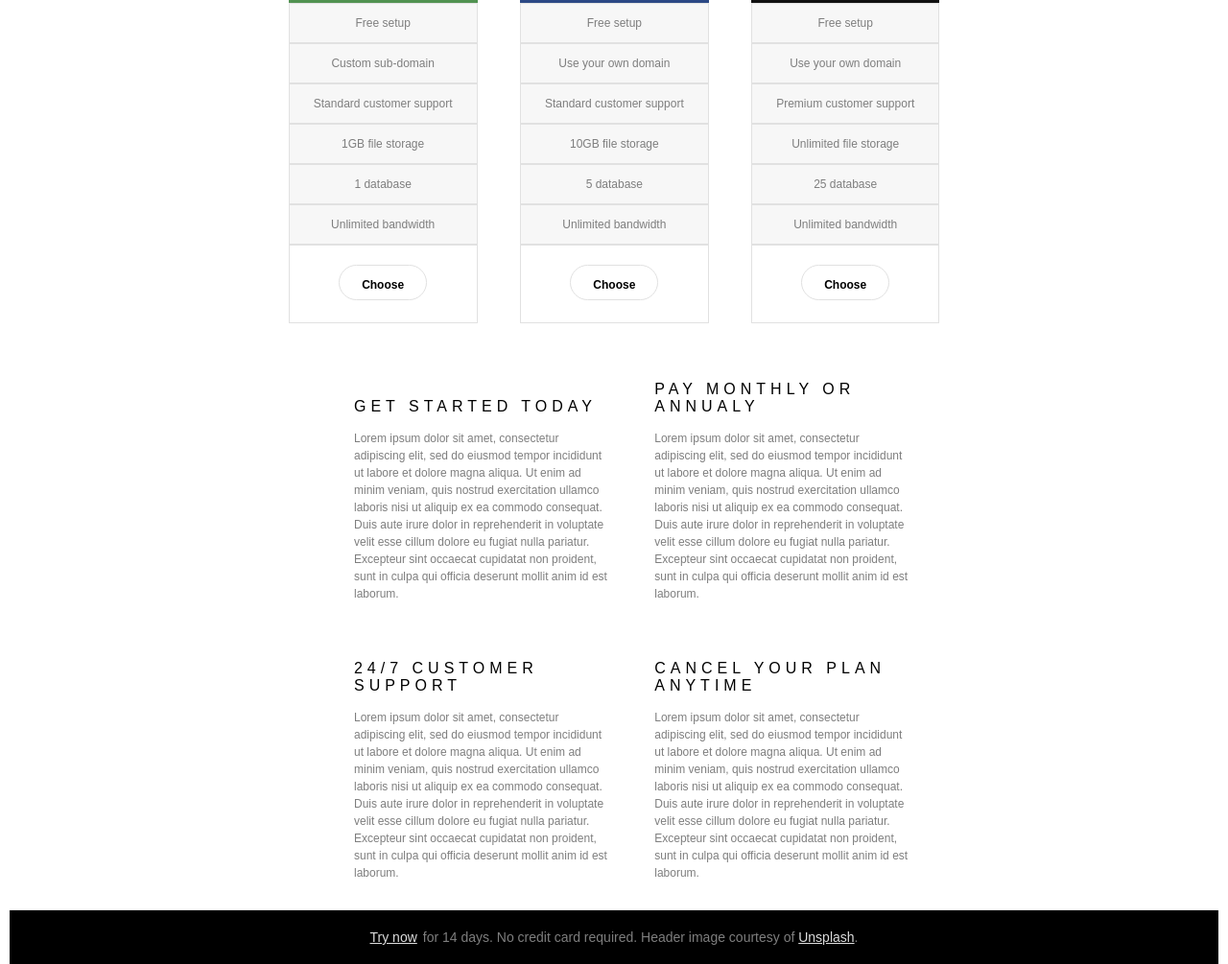
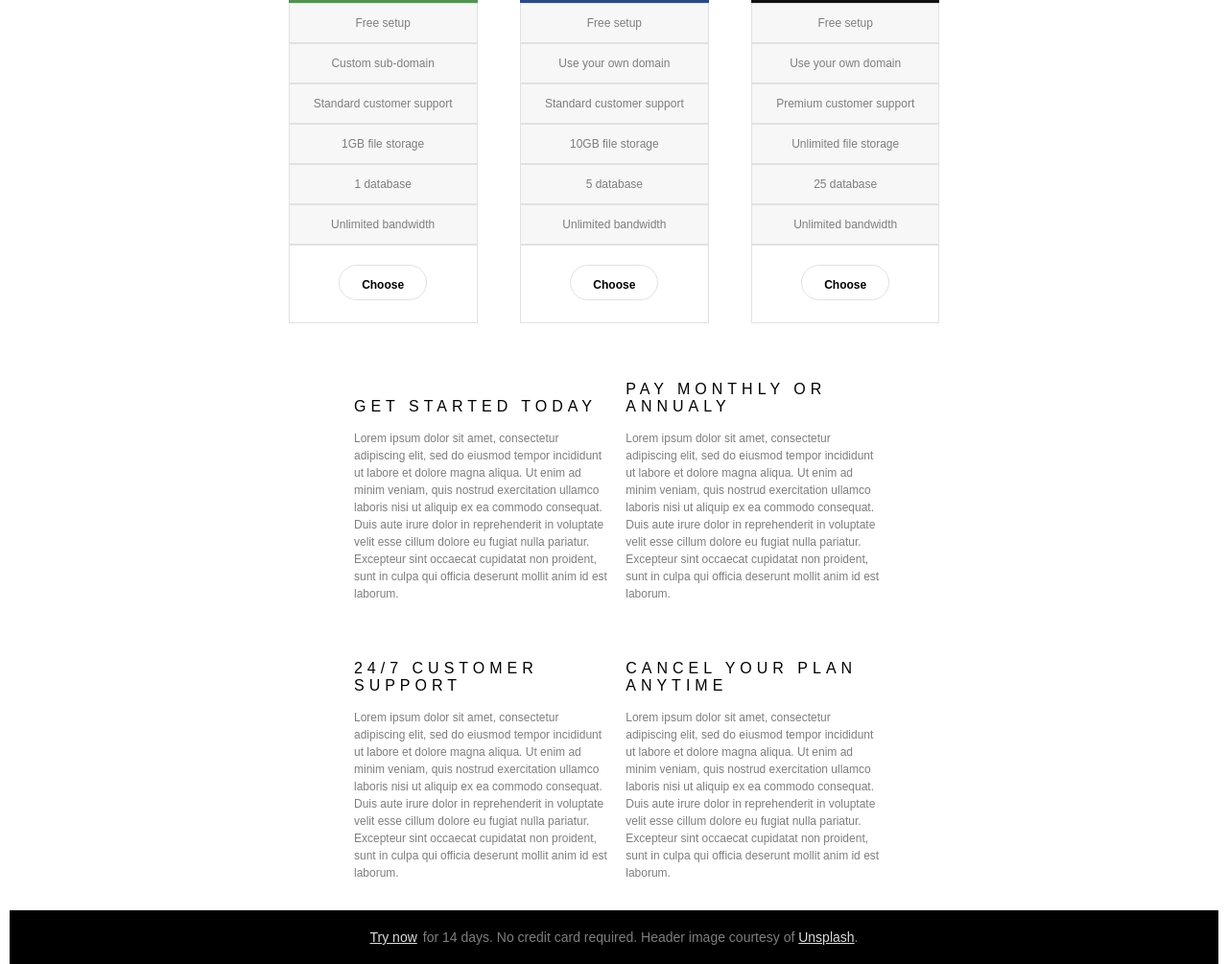
Before and after one commit to BenHand/responsive_site, a plain HTML site: page dist/index.html in a window 1280 px wide. Shown: the part 740-1745 px from the top of the page at 96% size. Drawn offline with nearby package versions, Linux system fonts and the light colour scheme; files that its build step writes are made by us from their sources.

Commit message:
breakpoint 4 done, text still changes.

```diff
--- a/dist/css/style.css
+++ b/dist/css/style.css
@@ -199,12 +199,16 @@ footer a {
     text-align: center;
     margin-left: 20%;
     margin-right: 20%; }
-  .paragraph-a, .paragraph {
+  .paragraph-a {
     font-size: 14px;
     text-align: left;
     margin-bottom: 0px;
     margin-top: 60px;
-    margin-right: 0px; }
+    margin-right: 0px;
+    margin-left: 10px; }
+  .paragraph {
+    margin-right: 0px;
+    margin-left: 10px; }
   .paragraph-head {
     font-size: 16px;
     max-width: 440px; }
--- a/dist/css/style.scss
+++ b/dist/css/style.scss
@@ -215,12 +215,17 @@ footer {
 		margin-right: 20%;
 	}
 
-	.paragraph-a, .paragraph {
+	.paragraph-a{
 		font-size: 14px;
 		text-align: left;
 		margin-bottom: 0px;
 		margin-top: 60px;
 		margin-right: 0px;
+		margin-left: 10px;
+	}
+	.paragraph{
+		margin-right: 0px;
+		margin-left: 10px;
 	}
 	.paragraph-head{
 		font-size: 16px;
```
